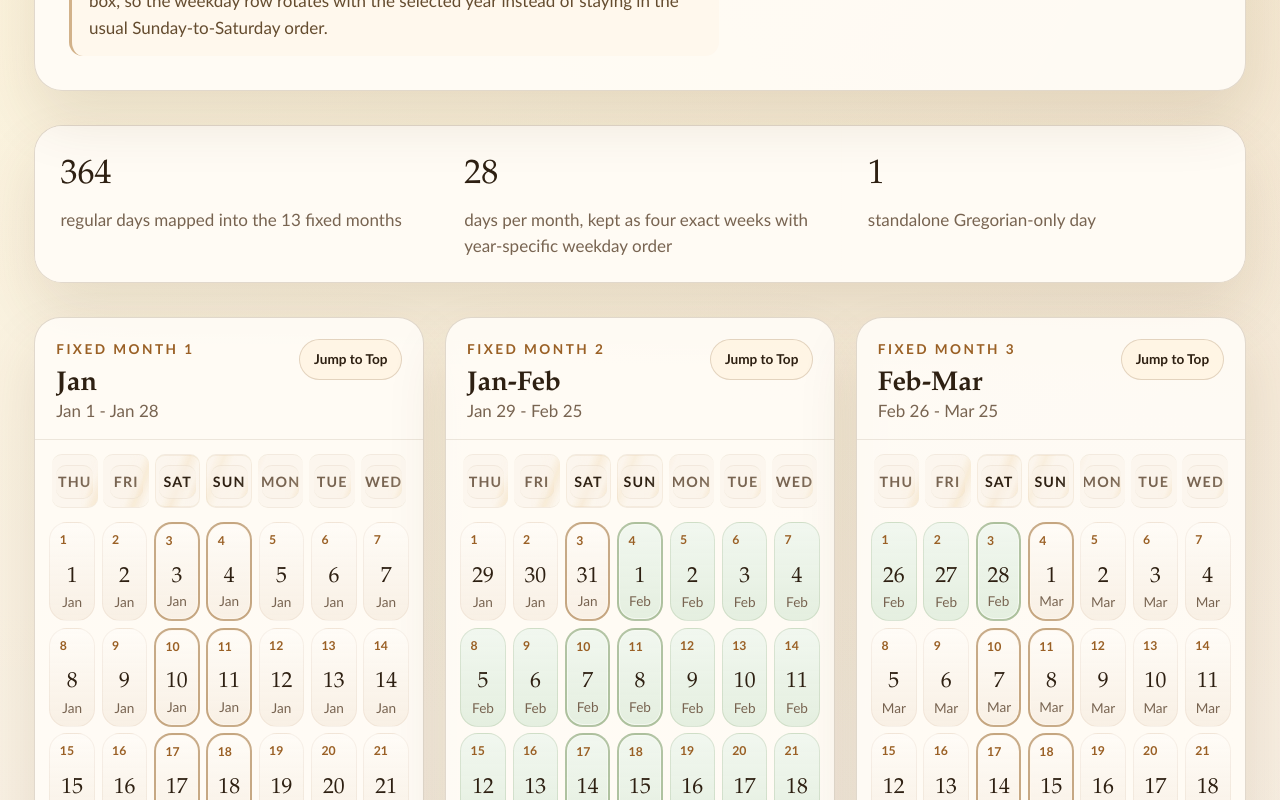
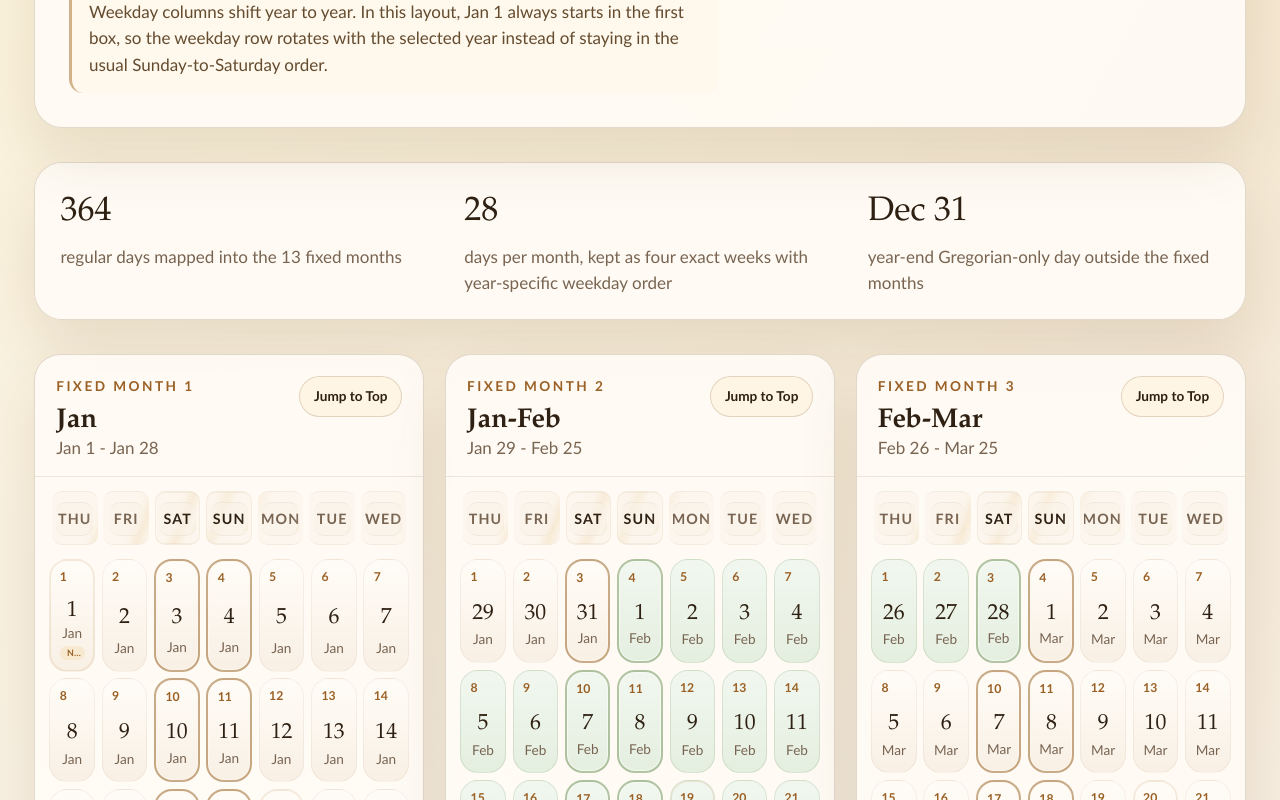
Before and after one commit to jctratt/13-month-calendar, a React (Vite) app: page / in a window 1280 px wide. Shown: the part 580-1380 px from the top of the page. Built offline with nearby package versions, Linux system fonts and the light colour scheme.

Commit message:
Add holiday highlights and refine year-end rules

```diff
--- a/src/App.css
+++ b/src/App.css
@@ -30,6 +30,7 @@
 }
 
 .hero-panel__lede,
+.hero-panel__holiday-note,
 .status-card,
 .special-days-panel__header p,
 .special-card p,
@@ -47,6 +48,11 @@
   background: rgba(255, 247, 236, 0.82);
   color: rgba(83, 56, 25, 0.9);
   line-height: 1.55;
+}
+
+.hero-panel__holiday-note {
+  margin: 0.8rem 0 0;
+  font-size: 0.92rem;
 }
 
 .hero-panel__controls {
@@ -343,13 +349,13 @@ button:focus-visible {
 
 .day-tile {
   position: relative;
-  min-height: 5.8rem;
+  min-height: 6.1rem;
   padding: 0.65rem 0.55rem 0.6rem;
   border-radius: 18px;
   border: 1px solid rgba(147, 109, 63, 0.08);
   display: grid;
-  grid-template-rows: auto 1fr auto;
-  row-gap: 0.4rem;
+  grid-template-rows: auto 1fr auto auto;
+  row-gap: 0.28rem;
 }
 
 .day-tile--month-a {
@@ -388,6 +394,10 @@ button:focus-visible {
   background: linear-gradient(180deg, rgba(118, 60, 12, 0.95), rgba(166, 92, 25, 0.92));
   border-color: rgba(88, 41, 5, 0.64);
   box-shadow: 0 14px 28px rgba(85, 44, 12, 0.2), inset 0 0 0 1px rgba(255, 255, 255, 0.15);
+}
+
+.day-tile--holiday {
+  box-shadow: inset 0 0 0 1px rgba(187, 127, 47, 0.16);
 }
 
 .day-tile__badge {
@@ -442,10 +452,33 @@ button:focus-visible {
   line-height: 1;
 }
 
+.day-tile__holiday {
+  justify-self: center;
+  max-width: 100%;
+  padding: 0.18rem 0.42rem;
+  border-radius: 999px;
+  background: rgba(245, 225, 187, 0.55);
+  color: var(--accent-strong);
+  font-size: 0.52rem;
+  font-weight: 700;
+  letter-spacing: 0.04em;
+  line-height: 1;
+  text-transform: uppercase;
+  white-space: nowrap;
+  overflow: hidden;
+  text-overflow: ellipsis;
+}
+
 .day-tile--today .day-tile__fixed,
 .day-tile--today .day-tile__gregorian,
-.day-tile--today .day-tile__meta {
+.day-tile--today .day-tile__meta,
+.day-tile--today .day-tile__holiday {
   color: #fff7eb;
+}
+
+.day-tile--today .day-tile__holiday {
+  background: rgba(255, 246, 231, 0.18);
+  border: 1px solid rgba(255, 233, 200, 0.24);
 }
 
 .special-days-panel {
@@ -472,6 +505,13 @@ button:focus-visible {
   margin-top: 0.9rem;
   padding-top: 0.9rem;
   border-top: 1px solid rgba(116, 78, 37, 0.12);
+}
+
+.special-card__holiday {
+  margin: 0 0 0.35rem;
+  color: var(--accent-strong);
+  font-size: 0.8rem;
+  font-weight: 700;
 }
 
 .special-card__details p {
--- a/src/App.tsx
+++ b/src/App.tsx
@@ -25,6 +25,22 @@ function rotateWeekdays(startWeekday: number) {
 
 function isWeekendLabel(weekday: string) {
   return weekday === 'Sat' || weekday === 'Sun'
+}
+
+function describeStandaloneWindow(days: SpecialDay[]) {
+  if (days.length === 1) {
+    return 'Dec 31'
+  }
+
+  return 'Dec 30-31'
+}
+
+function describeStandaloneDays(days: SpecialDay[]) {
+  if (days.length === 1) {
+    return 'year-end Gregorian-only day outside the fixed months'
+  }
+
+  return 'year-end Gregorian-only days outside the fixed months'
 }
 
 function MonthPanel({
@@ -79,8 +95,8 @@ function MonthPanel({
           return (
             <article
               key={day.isoDate}
-              className={`day-tile${usesAlternateMonthColor ? ' day-tile--month-b' : ' day-tile--month-a'}${startsGregorianMonthSegment ? ' day-tile--month-shift' : ''}${day.isToday ? ' day-tile--today' : ''}${isWeekendLabel(day.weekdayLabel) ? ' day-tile--weekend' : ''}`}
-              aria-label={`Fixed month ${month.index}, day ${day.fixedDay}. ${day.gregorianMonth} ${day.gregorianDay}, ${day.weekdayLabel}.`}
+              className={`day-tile${usesAlternateMonthColor ? ' day-tile--month-b' : ' day-tile--month-a'}${startsGregorianMonthSegment ? ' day-tile--month-shift' : ''}${day.holiday ? ' day-tile--holiday' : ''}${day.isToday ? ' day-tile--today' : ''}${isWeekendLabel(day.weekdayLabel) ? ' day-tile--weekend' : ''}`}
+              aria-label={`Fixed month ${month.index}, day ${day.fixedDay}. ${day.gregorianMonth} ${day.gregorianDay}, ${day.weekdayLabel}.${day.holiday ? ` Holiday: ${day.holiday.name}.` : ''}`}
             >
               <div className="day-tile__top">
                 <span className="day-tile__fixed">{day.fixedDay}</span>
@@ -88,6 +104,11 @@ function MonthPanel({
               </div>
               <span className="day-tile__gregorian">{day.gregorianDay}</span>
               <span className="day-tile__meta">{day.gregorianMonth}</span>
+              {day.holiday ? (
+                <span className="day-tile__holiday" title={day.holiday.name}>
+                  {day.holiday.shortLabel}
+                </span>
+              ) : null}
             </article>
           )
         })}
@@ -100,6 +121,7 @@ function SpecialDayCard({ day }: { day: SpecialDay }) {
   return (
     <article className={`special-card special-card--${day.type}`}>
       <p className="special-card__eyebrow">{day.label}</p>
+      {day.holiday ? <p className="special-card__holiday">{day.holiday.name}</p> : null}
       <h3>
         {day.gregorianMonth} {day.gregorianDay}
       </h3>
@@ -142,7 +164,7 @@ function App() {
   const pendingScrollTargetRef = useRef<ScrollTarget | null>(null)
   const specialDaysRef = useRef<HTMLElement | null>(null)
   const calendarYear = buildFixedCalendarYear(selectedYear, TODAY)
-  const regularDayCount = calendarYear.months.length * 28
+  const regularDayCount = calendarYear.months.reduce((sum, month) => sum + month.days.length, 0)
   const weekdayHeaders = rotateWeekdays(calendarYear.months[0]?.days[0]?.weekday ?? 0)
 
   function jumpToMonth(monthIndex: number) {
@@ -207,10 +229,13 @@ function App() {
           <h1>Equal months, real dates, no fake rewrites.</h1>
           <p className="hero-panel__lede">
             The regular year is remapped into thirteen fixed 28-day months. Real Gregorian
-            dates stay visible on every tile. Feb 29 stays inside the running sequence in leap
-            years, while year-end standalone days sit outside the grid so the 13 fixed months
-            keep their shape. Each fixed month starts in the first box, while the weekday strip
-            rotates to match the real weekday of Jan 1 for that year.
+            dates stay visible on every tile. Feb 29 stays inside the running sequence, while
+            Dec 31 always remains outside the grid and Dec 30 joins it in leap years. Each
+            fixed month starts in the first box, while the weekday strip rotates to match the
+            real weekday of Jan 1 for that year.
+          </p>
+          <p className="hero-panel__holiday-note">
+            Common U.S. holidays are lightly highlighted on their real Gregorian dates.
           </p>
           <div className="hero-panel__note" aria-label="Weekday orientation note">
             Weekday columns shift year to year. In this layout, Jan 1 always starts in the
@@ -277,8 +302,10 @@ function App() {
           <p>days per month, kept as four exact weeks with year-specific weekday order</p>
         </article>
         <article>
-          <p className="overview-strip__value">{calendarYear.specialDays.length}</p>
-          <p>standalone Gregorian-only day{calendarYear.specialDays.length > 1 ? 's' : ''}</p>
+          <p className="overview-strip__value">
+            {describeStandaloneWindow(calendarYear.specialDays)}
+          </p>
+          <p>{describeStandaloneDays(calendarYear.specialDays)}</p>
         </article>
       </section>
 
@@ -302,11 +329,18 @@ function App() {
         aria-labelledby="special-days-heading"
       >
         <div className="special-days-panel__header">
-          <p className="eyebrow">Standalone Days</p>
-          <h2 id="special-days-heading">Gregorian-only days outside the fixed months</h2>
+          <p className="eyebrow">
+            {calendarYear.specialDays.length === 1 ? 'Standalone Day' : 'Standalone Days'}
+          </p>
+          <h2 id="special-days-heading">
+            {calendarYear.specialDays.length === 1
+              ? 'Gregorian-only day outside the fixed months'
+              : 'Gregorian-only days outside the fixed months'}
+          </h2>
           <p>
-            These dates keep their real Gregorian identity and do not consume a tile in the
-            13-month grid.
+            {calendarYear.specialDays.length === 1
+              ? 'This date keeps its real Gregorian identity and does not consume a tile in the 13-month grid.'
+              : 'These dates keep their real Gregorian identity and do not consume tiles in the 13-month grid.'}
           </p>
         </div>
 
--- a/src/calendar.ts
+++ b/src/calendar.ts
@@ -1,4 +1,9 @@
-export type SpecialDayType = 'year-bridge-day' | 'solar-day'
+export type SpecialDayType = 'solar-day'
+
+export interface Holiday {
+  name: string
+  shortLabel: string
+}
 
 export interface FixedDay {
   isoDate: string
@@ -9,6 +14,7 @@ export interface FixedDay {
   gregorianDay: number
   weekday: number
   weekdayLabel: string
+  holiday: Holiday | null
   isToday: boolean
 }
 
@@ -30,6 +36,7 @@ export interface SpecialDay {
   gregorianMonth: string
   gregorianDay: number
   weekdayLabel: string
+  holiday: Holiday | null
   isToday: boolean
 }
 
@@ -61,20 +68,64 @@ function toIsoDate(date: Date) {
   return `${date.getFullYear()}-${month}-${day}`
 }
 
+function getNthWeekdayOfMonth(
+  year: number,
+  month: number,
+  weekday: number,
+  occurrence: number,
+) {
+  const firstDay = createDate(year, month, 1)
+  const firstWeekdayOffset = (weekday - firstDay.getDay() + 7) % 7
+
+  return 1 + firstWeekdayOffset + (occurrence - 1) * 7
+}
+
+function getLastWeekdayOfMonth(year: number, month: number, weekday: number) {
+  const lastDay = createDate(year, month + 1, 0)
+  const lastWeekdayOffset = (lastDay.getDay() - weekday + 7) % 7
+
+  return lastDay.getDate() - lastWeekdayOffset
+}
+
+function buildHolidayMap(year: number) {
+  const holidays = new Map<string, Holiday>()
+
+  function addHoliday(month: number, day: number, name: string, shortLabel: string) {
+    holidays.set(toIsoDate(createDate(year, month, day)), { name, shortLabel })
+  }
+
+  addHoliday(0, 1, "New Year's Day", 'New Year')
+  addHoliday(0, getNthWeekdayOfMonth(year, 0, 1, 3), 'Martin Luther King Jr. Day', 'MLK')
+  addHoliday(1, 14, "Valentine's Day", 'Valentine')
+  addHoliday(1, getNthWeekdayOfMonth(year, 1, 1, 3), "Presidents' Day", 'Pres Day')
+  addHoliday(2, 17, "St. Patrick's Day", 'St. Pat')
+  addHoliday(4, getLastWeekdayOfMonth(year, 4, 1), 'Memorial Day', 'Memorial')
+  addHoliday(5, 19, 'Juneteenth', 'June 19')
+  addHoliday(6, 4, 'Independence Day', 'July 4')
+  addHoliday(8, getNthWeekdayOfMonth(year, 8, 1, 1), 'Labor Day', 'Labor')
+  addHoliday(9, 31, 'Halloween', 'Hallows')
+  addHoliday(10, 11, 'Veterans Day', 'Veterans')
+  addHoliday(10, getNthWeekdayOfMonth(year, 10, 4, 4), 'Thanksgiving', 'Thanks')
+  addHoliday(11, 24, 'Christmas Eve', 'Xmas Eve')
+  addHoliday(11, 25, 'Christmas Day', 'Xmas')
+  addHoliday(11, 31, "New Year's Eve", 'Year End')
+
+  return holidays
+}
+
 export function isLeapYear(year: number) {
   return year % 400 === 0 || (year % 4 === 0 && year % 100 !== 0)
 }
 
-function isSpecialDay(date: Date) {
+function isSpecialDay(date: Date, year: number) {
   const month = date.getMonth()
   const day = date.getDate()
-  const year = date.getFullYear()
 
-  if (month === 11 && day === 31) {
-    return true
+  if (month !== 11) {
+    return false
   }
 
-  return isLeapYear(year) && month === 11 && day === 30
+  return day === 31 || (isLeapYear(year) && day === 30)
 }
 
 function buildRegularDates(year: number) {
@@ -82,7 +133,7 @@ function buildRegularDates(year: number) {
   const cursor = createDate(year, 0, 1)
 
   while (cursor.getFullYear() === year) {
-    if (!isSpecialDay(cursor)) {
+    if (!isSpecialDay(cursor, year)) {
       dates.push(new Date(cursor))
     }
 
@@ -112,13 +163,20 @@ function buildRangeLabel(start: Date, end: Date) {
 
 export function buildFixedCalendarYear(year: number, today = new Date()): FixedCalendarYear {
   const regularDates = buildRegularDates(year)
+  const holidayMap = buildHolidayMap(year)
+  const monthLengths = Array.from({ length: 13 }, () => 28)
+  const expectedRegularDays = monthLengths.reduce((sum, length) => sum + length, 0)
 
-  if (regularDates.length !== 364) {
-    throw new Error(`Expected 364 regular days for ${year}, received ${regularDates.length}.`)
+  if (regularDates.length !== expectedRegularDays) {
+    throw new Error(
+      `Expected ${expectedRegularDays} regular days for ${year}, received ${regularDates.length}.`,
+    )
   }
 
-  const months = Array.from({ length: 13 }, (_, index) => {
-    const days = regularDates.slice(index * 28, index * 28 + 28).map((date, dayIndex) => ({
+  let startIndex = 0
+
+  const months = monthLengths.map((monthLength, index) => {
+    const days = regularDates.slice(startIndex, startIndex + monthLength).map((date, dayIndex) => ({
       isoDate: toIsoDate(date),
       date,
       fixedMonth: index + 1,
@@ -127,8 +185,11 @@ export function buildFixedCalendarYear(year: number, today = new Date()): FixedC
       gregorianDay: date.getDate(),
       weekday: date.getDay(),
       weekdayLabel: WEEKDAYS[date.getDay()],
+      holiday: holidayMap.get(toIsoDate(date)) ?? null,
       isToday: isSameDate(date, today),
     }))
+
+    startIndex += monthLength
 
     return {
       index: index + 1,
@@ -141,21 +202,22 @@ export function buildFixedCalendarYear(year: number, today = new Date()): FixedC
   const specialDays: SpecialDay[] = []
 
   if (isLeapYear(year)) {
-    const bridgeDay = createDate(year, 11, 30)
+    const thresholdDay = createDate(year, 11, 30)
     specialDays.push({
-      type: 'year-bridge-day',
-      label: 'Year Bridge Day',
-      description: 'Leap-year balancing day outside the fixed months.',
+      type: 'solar-day',
+      label: 'Threshold Day',
+      description: 'Standalone Gregorian year-end day outside the fixed months.',
       historicalContext:
-        'This extra year-end bridge preserves the 13 fixed 28-day months while still honoring the extra solar day accumulated in leap years.',
+        'Year-end intercalary days were often treated as festival thresholds in reform calendars: time set slightly apart from the regular month count before the cycle begins again.',
       celebrationIdea:
-        'Use it as a leap-year threshold festival: a pause for reflection, extra rest, and seasonal adjustment before the solar year closes.',
-      isoDate: toIsoDate(bridgeDay),
-      date: bridgeDay,
-      gregorianMonth: GREGORIAN_MONTHS[bridgeDay.getMonth()],
-      gregorianDay: bridgeDay.getDate(),
-      weekdayLabel: WEEKDAYS[bridgeDay.getDay()],
-      isToday: isSameDate(bridgeDay, today),
+        'Use it as the first year-end gathering day: shared meals, storytelling, and a community pause before the final close of the year.',
+      isoDate: toIsoDate(thresholdDay),
+      date: thresholdDay,
+      gregorianMonth: GREGORIAN_MONTHS[thresholdDay.getMonth()],
+      gregorianDay: thresholdDay.getDate(),
+      weekdayLabel: WEEKDAYS[thresholdDay.getDay()],
+      holiday: holidayMap.get(toIsoDate(thresholdDay)) ?? null,
+      isToday: isSameDate(thresholdDay, today),
     })
   }
 
@@ -173,6 +235,7 @@ export function buildFixedCalendarYear(year: number, today = new Date()): FixedC
     gregorianMonth: GREGORIAN_MONTHS[solarDay.getMonth()],
     gregorianDay: solarDay.getDate(),
     weekdayLabel: WEEKDAYS[solarDay.getDay()],
+    holiday: holidayMap.get(toIsoDate(solarDay)) ?? null,
     isToday: isSameDate(solarDay, today),
   })
 
```
